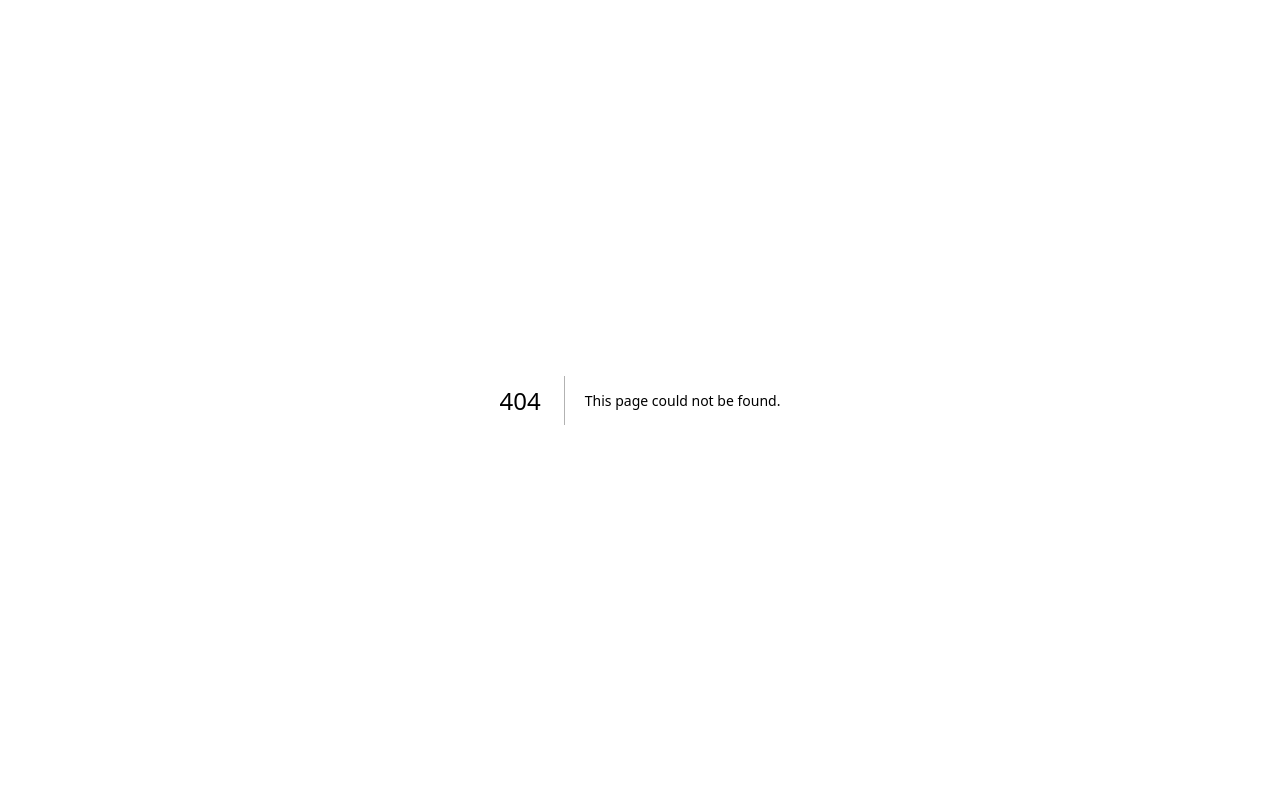
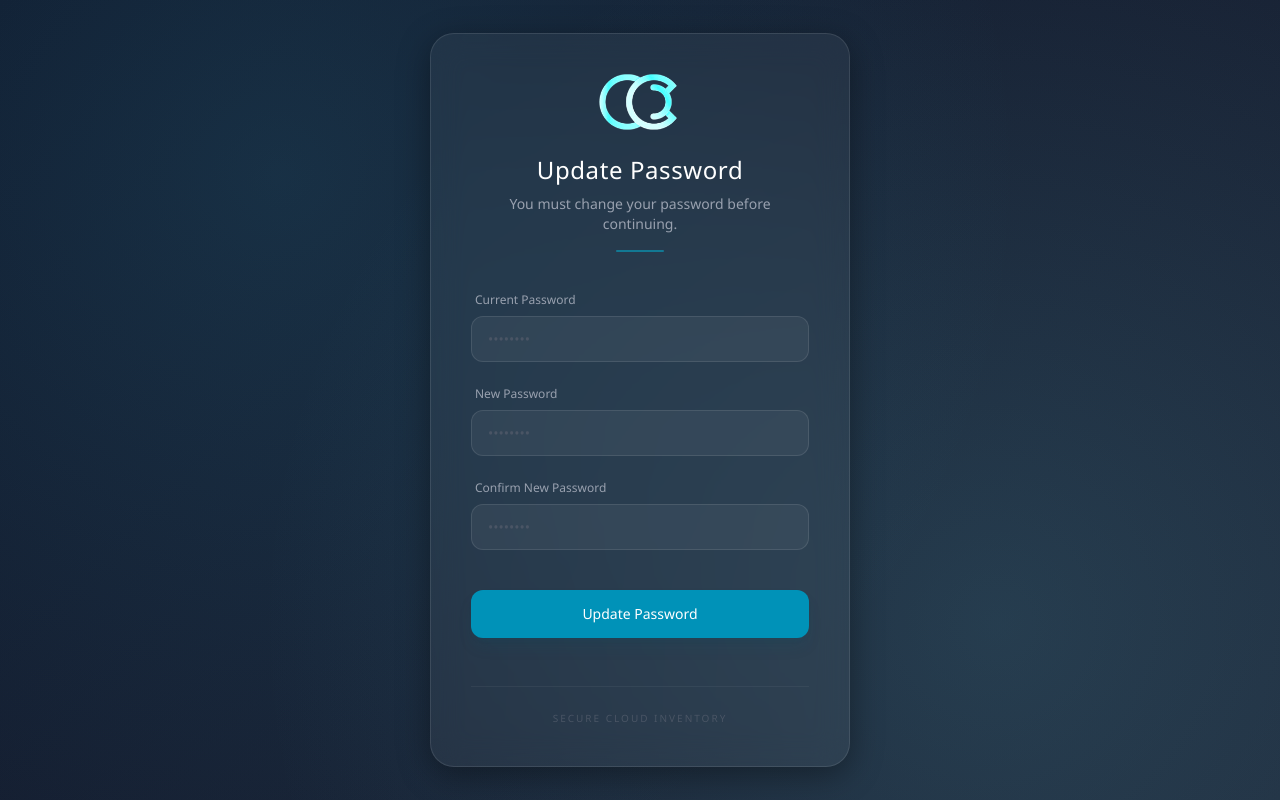
Before and after one commit to Raamish4221/BtoB, a Next.js app: page /change-password in a window 1280 px wide. Before the commit this address had no page. Built offline with nearby package versions, Linux system fonts and the light colour scheme; no server answers.

Commit message:
Feature Update: Implement change password functionality and redirect logic

```diff
--- a/components/Dashboard.tsx
+++ b/components/Dashboard.tsx
@@ -1,12 +1,24 @@
 "use client";
 
-import { useState } from "react";
+import { useState, useEffect } from "react";
 import type { ReactNode } from "react";
 import Header from "./Header";
 import Sidebar from "./Sidebar";
 
+import { useAuth } from "@/app/context/AuthContext";
+import { useRouter, usePathname } from "next/navigation";
+
 export default function Dashboard({ children }: { children: ReactNode }) {
   const [isSidebarOpen, setIsSidebarOpen] = useState(false);
+  const { user, isLoading } = useAuth();
+  const router = useRouter();
+  const pathname = usePathname();
+
+  useEffect(() => {
+    if (!isLoading && user?.mustChangePassword && pathname !== '/change-password') {
+      router.push('/change-password');
+    }
+  }, [user, isLoading, pathname, router]);
 
   return (
     <div className="app-shell h-screen overflow-hidden">
--- /dev/null
+++ b/src/app/change-password/page.tsx
@@ -0,0 +1,160 @@
+"use client";
+
+import { useState } from "react";
+import { useRouter } from "next/navigation";
+import { useAuth } from "../context/AuthContext";
+import { api } from "../lib/api";
+
+export default function ChangePasswordPage() {
+  const { user, setUser } = useAuth();
+  const router = useRouter();
+  const [formData, setFormData] = useState({
+    currentPassword: "",
+    newPassword: "",
+    confirmPassword: "",
+  });
+  const [error, setError] = useState("");
+  const [loading, setLoading] = useState(false);
+
+  const validatePassword = (password: string) => {
+    if (password.length < 8) return "Password must be at least 8 characters long.";
+    if (!/[A-Z]/.test(password)) return "Password must contain an uppercase letter.";
+    if (!/[a-z]/.test(password)) return "Password must contain a lowercase letter.";
+    if (!/\d/.test(password)) return "Password must contain a digit.";
+    return null;
+  };
+
+  const handleSubmit = async (e: React.FormEvent) => {
+    e.preventDefault();
+    setError("");
+
+    if (formData.newPassword !== formData.confirmPassword) {
+      setError("New passwords do not match.");
+      return;
+    }
+
+    const validationError = validatePassword(formData.newPassword);
+    if (validationError) {
+      setError(validationError);
+      return;
+    }
+
+    setLoading(true);
+
+    try {
+      await api.changePassword(formData.currentPassword, formData.newPassword);
+
+      // Update local storage and context
+      if (user) {
+        const updatedUser = { ...user, mustChangePassword: false };
+        localStorage.setItem("user", JSON.stringify(updatedUser));
+        setUser(updatedUser);
+      } else {
+        // If somehow user context is not loaded yet, just clear and re-login
+        // or attempt to parse from localstorage directly
+        const stored = localStorage.getItem("user");
+        if (stored) {
+          const parsed = JSON.parse(stored);
+          parsed.mustChangePassword = false;
+          localStorage.setItem("user", JSON.stringify(parsed));
+          setUser(parsed);
+        }
+      }
+
+      router.push("/dashboard");
+    } catch (err: any) {
+      setError(err.message || "Failed to change password");
+      setLoading(false);
+    }
+  };
+
+  const handleChange = (e: React.ChangeEvent<HTMLInputElement>) => {
+    setFormData({ ...formData, [e.target.name]: e.target.value });
+  };
+
+  return (
+    <div className="login-page">
+      <div className="login-card">
+        {/* Simple Brand Header */}
+        <div className="text-center mb-10">
+          <img
+            src="/assets/card-cove-logo.png"
+            alt="Card Cove"
+            className="h-14 w-auto mx-auto mb-6 brightness-200 contrast-100"
+          />
+          <h2 className="text-2xl font-light text-white tracking-wide">
+            Update Password
+          </h2>
+          <p className="text-sm text-gray-400 mt-2">
+            You must change your password before continuing.
+          </p>
+          <div className="h-0.5 w-12 bg-cyan-500 mx-auto mt-4 rounded-full opacity-50"></div>
+        </div>
+
+        <form className="space-y-6" onSubmit={handleSubmit}>
+          {error && (
+            <div className="bg-red-500/10 border border-red-500/20 rounded-xl p-3 flex items-center gap-3">
+              <svg className="h-4 w-4 text-red-400 shrink-0" fill="none" stroke="currentColor" viewBox="0 0 24 24">
+                <path strokeLinecap="round" strokeLinejoin="round" strokeWidth={2} d="M12 8v4m0 4h.01M21 12a9 9 0 11-18 0 9 9 0 0118 0z" />
+              </svg>
+              <p className="text-xs font-medium text-red-400">{error}</p>
+            </div>
+          )}
+
+          <div className="space-y-2">
+            <label htmlFor="currentPassword" className="block text-xs font-medium text-gray-400 ml-1">
+              Current Password
+            </label>
+            <input
+              id="currentPassword" name="currentPassword" type="password" required
+              value={formData.currentPassword} onChange={handleChange}
+              className="w-full px-4 py-3 bg-white/5 border border-white/10 rounded-xl focus:bg-white/10 focus:ring-1 focus:ring-cyan-500/50 focus:border-cyan-500/50 text-white text-sm outline-none transition-all placeholder:text-gray-600"
+              placeholder="••••••••"
+            />
+          </div>
+
+          <div className="space-y-2">
+            <label htmlFor="newPassword" className="block text-xs font-medium text-gray-400 ml-1">
+              New Password
+            </label>
+            <input
+              id="newPassword" name="newPassword" type="password" required
+              value={formData.newPassword} onChange={handleChange}
+              className="w-full px-4 py-3 bg-white/5 border border-white/10 rounded-xl focus:bg-white/10 focus:ring-1 focus:ring-cyan-500/50 focus:border-cyan-500/50 text-white text-sm outline-none transition-all placeholder:text-gray-600"
+              placeholder="••••••••"
+            />
+          </div>
+
+          <div className="space-y-2">
+            <label htmlFor="confirmPassword" className="block text-xs font-medium text-gray-400 ml-1">
+              Confirm New Password
+            </label>
+            <input
+              id="confirmPassword" name="confirmPassword" type="password" required
+              value={formData.confirmPassword} onChange={handleChange}
+              className="w-full px-4 py-3 bg-white/5 border border-white/10 rounded-xl focus:bg-white/10 focus:ring-1 focus:ring-cyan-500/50 focus:border-cyan-500/50 text-white text-sm outline-none transition-all placeholder:text-gray-600"
+              placeholder="••••••••"
+            />
+          </div>
+
+          <button
+            type="submit" disabled={loading}
+            className="w-full py-3.5 bg-cyan-600 hover:bg-cyan-500 text-white rounded-xl font-medium text-sm transition-all shadow-lg shadow-cyan-900/20 active:scale-[0.98] disabled:opacity-50 mt-4"
+          >
+            {loading ? (
+              <div className="w-5 h-5 border-2 border-white/30 border-t-white rounded-full animate-spin mx-auto" />
+            ) : (
+              <span>Update Password</span>
+            )}
+          </button>
+        </form>
+
+        <div className="mt-12 pt-6 border-t border-white/5 text-center">
+          <p className="text-[10px] text-gray-600 uppercase tracking-[0.2em] font-medium">
+            Secure Cloud Inventory
+          </p>
+        </div>
+      </div>
+    </div>
+  );
+}
--- a/src/app/context/AuthContext.tsx
+++ b/src/app/context/AuthContext.tsx
@@ -9,6 +9,7 @@ export interface AuthUser {
   role_name?: string;
   company_name?: string;
   status?: string;
+  mustChangePassword?: boolean;
 }
 
 interface AuthContextType {
--- a/src/app/lib/api.ts
+++ b/src/app/lib/api.ts
@@ -28,6 +28,9 @@ class ApiService {
         localStorage.clear();
         window.location.href = '/login';
 
+      }
+      if (response.status === 403 && data.message?.includes('You must change your password before accessing this resource.')) {
+        window.location.href = '/change-password';
       }
       throw new Error(data.message || 'API request failed');
     }
@@ -82,6 +85,10 @@ class ApiService {
 
   async resetPassword(token: string, newPassword: string) {
     return this.request('/auth/reset-password', { method: 'POST', body: JSON.stringify({ token, newPassword }) }, false);
+  }
+
+  async changePassword(currentPassword: string, newPassword: string) {
+    return this.request('/auth/change-password', { method: 'POST', body: JSON.stringify({ currentPassword, newPassword }) });
   }
 
 
--- a/src/app/login/page.tsx
+++ b/src/app/login/page.tsx
@@ -47,10 +47,15 @@ export default function LoginPage() {
         return;
       }
 
+      const userToStore = {
+        ...data.data.user,
+        mustChangePassword: data.data.mustChangePassword
+      };
+
       localStorage.setItem("accessToken", data.data.accessToken);
       localStorage.setItem("refreshToken", data.data.refreshToken);
-      localStorage.setItem("user", JSON.stringify(data.data.user));
-      setUser(data.data.user);
+      localStorage.setItem("user", JSON.stringify(userToStore));
+      setUser(userToStore);
 
       router.push("/dashboard");
     } catch (err: any) {
```
